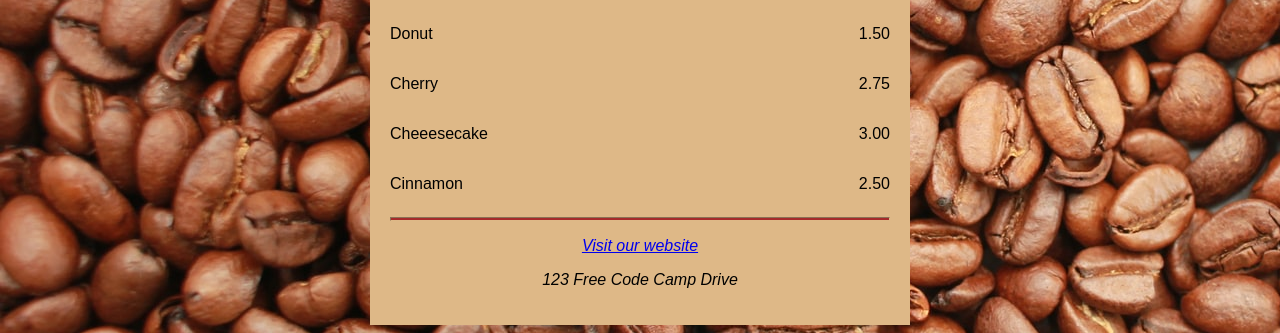
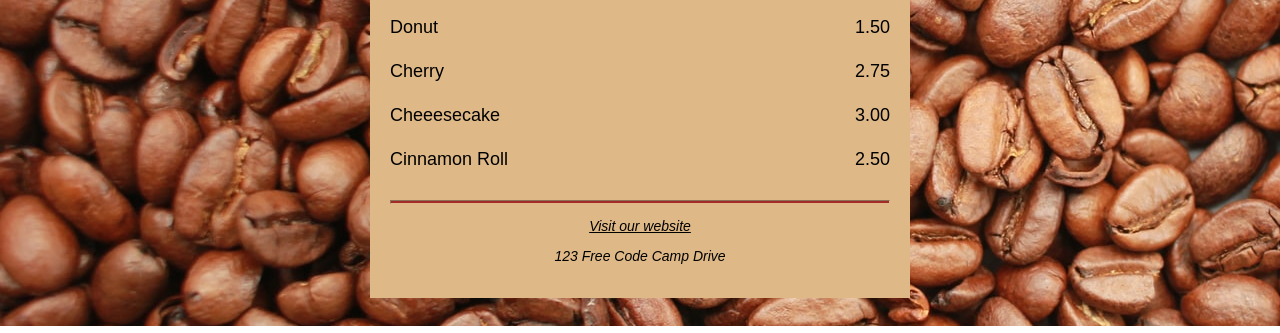
Before and after one commit to idriss-enone/cafe-menu, a plain HTML site: page index.html in a window 1280 px wide. Shown: the part 610-943 px from the top of the page. Drawn offline with Linux system fonts and the light colour scheme.

Commit message:
styling footer element

```diff
--- a/css/styles.css
+++ b/css/styles.css
@@ -1,6 +1,7 @@
 body{
     background-image: url("../assets/images/beans.jpg");
     font-family: sans-serif;
+     padding: 20px;
 }
 .menu{
     width: 80%;
@@ -23,6 +24,8 @@ h1,h2,p{
 }
 .item p{
     display:inline-block;
+    margin-bottom: 5px;
+    font-size: 18px;
 }
 h1,h2{
     font-family: Impact,serif;
@@ -41,3 +44,25 @@ hr{
     background-color: brown;
     border-color: burlywood;
 }
+.bottom-line{
+    margin-top: 25px;
+}
+
+/** FOOTER */
+
+footer{
+    font-size: 14px;
+    font-style: normal
+}
+a{
+    color: black;
+}
+a:visited{
+    color: black;
+}
+a:hover{
+    color: brown;
+}
+a:active{
+    color: brown;
+}
--- a/index.html
+++ b/index.html
@@ -42,11 +42,11 @@
                         <p class="dessert">Cheeesecake</p><p class="price">3.00</p>
                     </article>
                     <article class="item">
-                        <p class="dessert">Cinnamon</p><p class="price">2.50</p>
+                        <p class="dessert">Cinnamon Roll</p><p class="price">2.50</p>
                     </article>
                 </section>
             </main>
-            <hr/>
+            <hr class="bottom-line"/>
             <footer>
                 <address>
                     <p>
```
